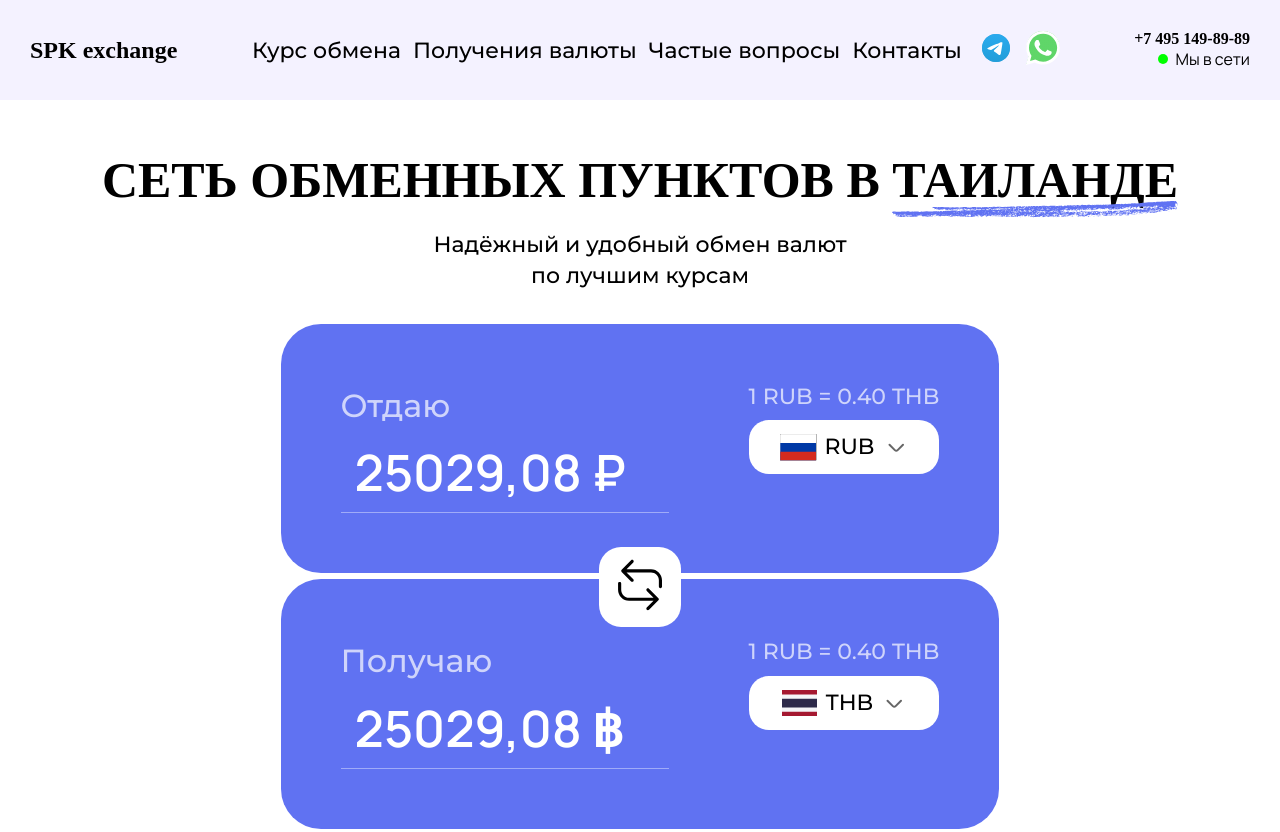
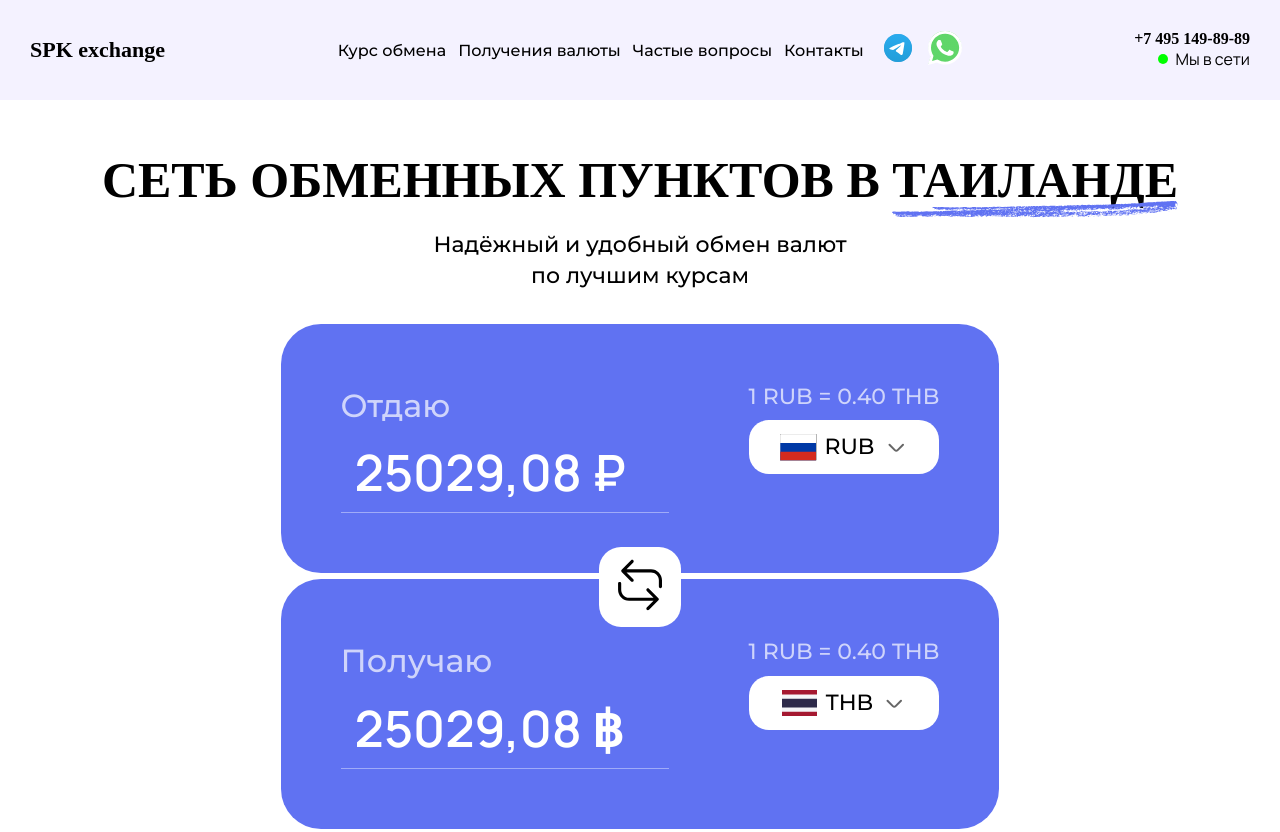
Before and after one commit to cra9had/spkexchange, a plain HTML site: page index.html in a window 1280 px wide. Shown: the top 832 px of the page. Drawn offline with Linux system fonts and the light colour scheme; a web font is replaced by a local one.

Commit message:
style: refine header styles for improved responsiveness and consistency; adjust font sizes and color codes

```diff
--- a/assets/styles/header.css
+++ b/assets/styles/header.css
@@ -89,7 +89,6 @@ body.menu-open {
   overflow: hidden;
 }
 
-
 @media (max-width: 1023px) {
   .show-desktop {
     display: none;
@@ -133,8 +132,7 @@ body.menu-open {
 
   .links ul li a {
     font-size: 20px;
-    color: #000000B2;
-
+    color: #000000b2;
   }
 
   .social-links-wrapper {
@@ -266,14 +264,18 @@ body.menu-open {
   .header {
     padding: 30px;
   }
-  .logo {
-    font-size: 24px;
-  }
+
   .links {
     gap: 20px;
   }
   .links ul {
     gap: 12px;
+  }
+  .logo {
+    font-size: 22px;
+  }
+  .links ul li a {
+    font-size: 16px;
   }
   .phone {
     font-size: 16px;
@@ -290,12 +292,12 @@ body.menu-open {
   }
 }
 
-@media screen and (max-width:767px) {
+@media screen and (max-width: 767px) {
   .header {
     padding: 20px 16px;
   }
   .links ul {
-    padding: 48px  16px;
+    padding: 48px 16px;
   }
   .contacts {
     padding: 16px;
```
Lines whose indentation alone changed are shown as unchanged.
